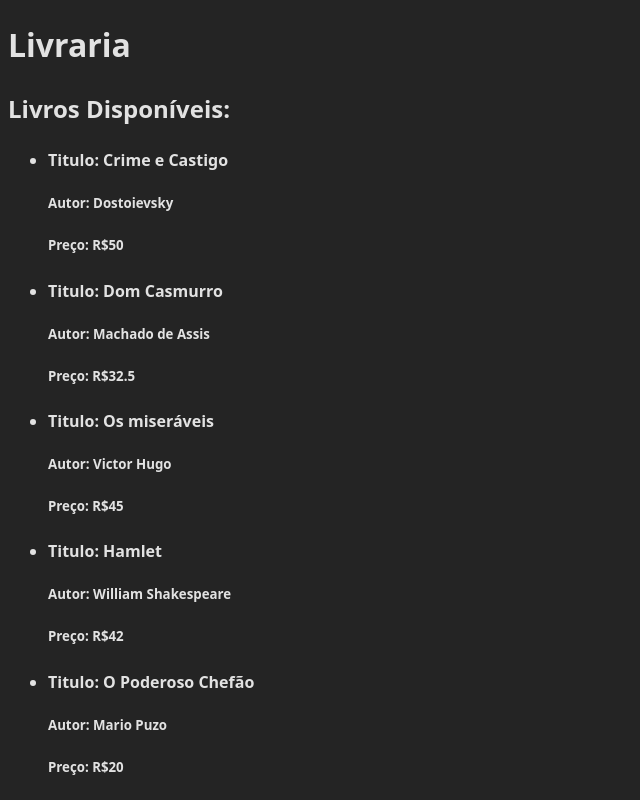
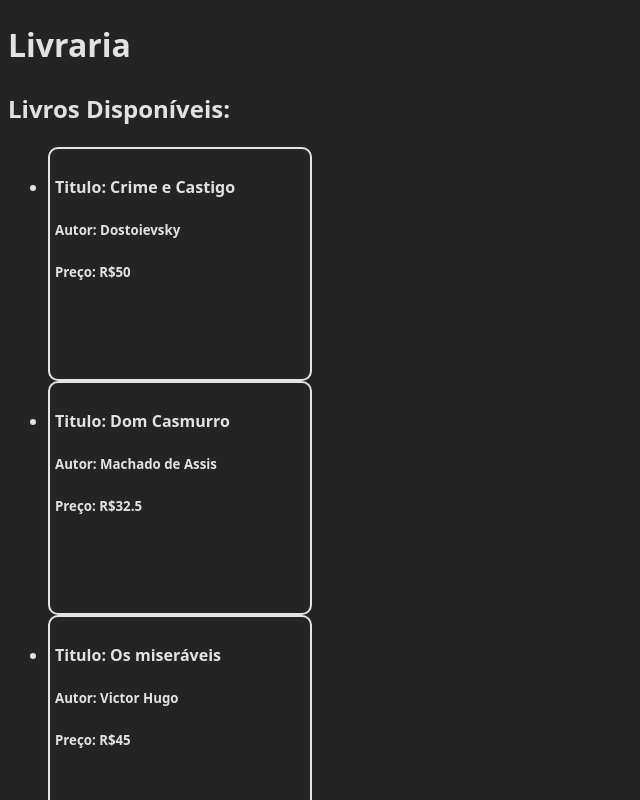
Before and after one commit to GuilhermeAyala/Livraria, a React (Vite) app: page / in a window 1280 px wide. Shown: the top 800 px of the page, without its empty margins (0-640 px from the left). Built offline with nearby package versions, Linux system fonts and the light colour scheme.

Commit message:
Estilização jsx
Estilização parcial do componente ListaBooks.jsx

```diff
--- a/src/components/ListaBooks.jsx
+++ b/src/components/ListaBooks.jsx
@@ -7,7 +7,7 @@ function ListaBooks() {
       <h2>Livros Disponíveis:</h2>
       <ul>
         {books.map((book) => (
-          <li key={book.id}>
+          <li key={book.id} style={ {width: 250, height: 220, border: 2, borderStyle: "solid", borderRadius: 10, padding: 5, alignItems: "center"} }>
             <h4>Titulo: {book.name}</h4>
             <h5>Autor: {book.autor}</h5>
             <h5>Preço: R${book.price}</h5>
```
